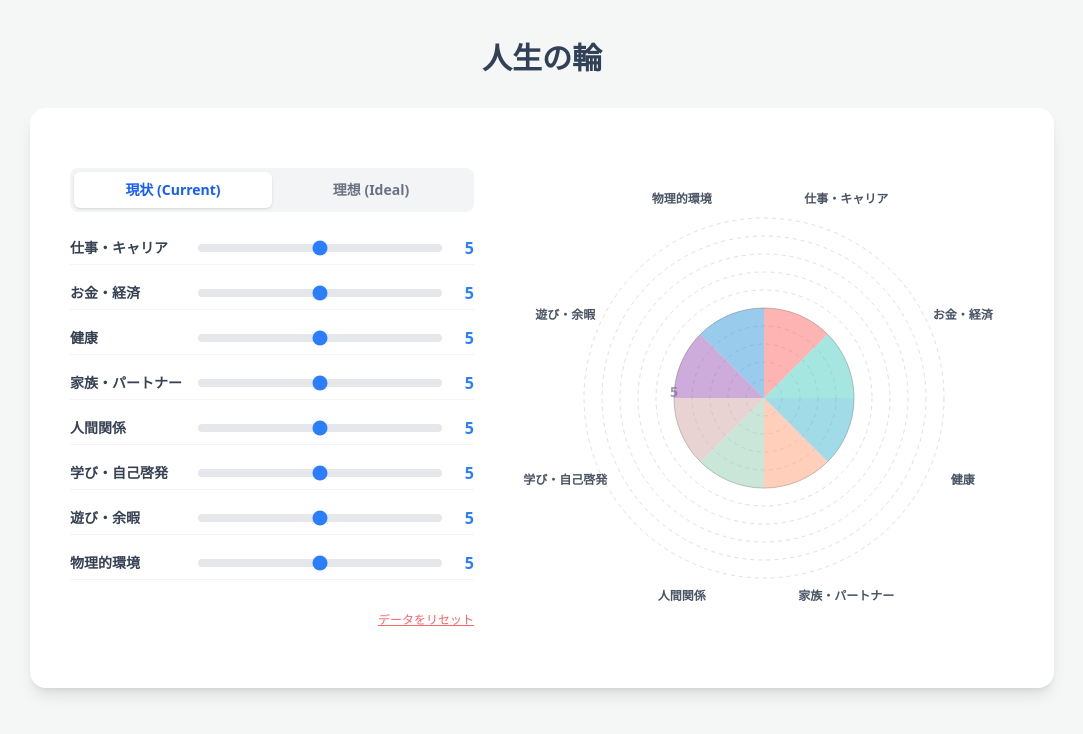
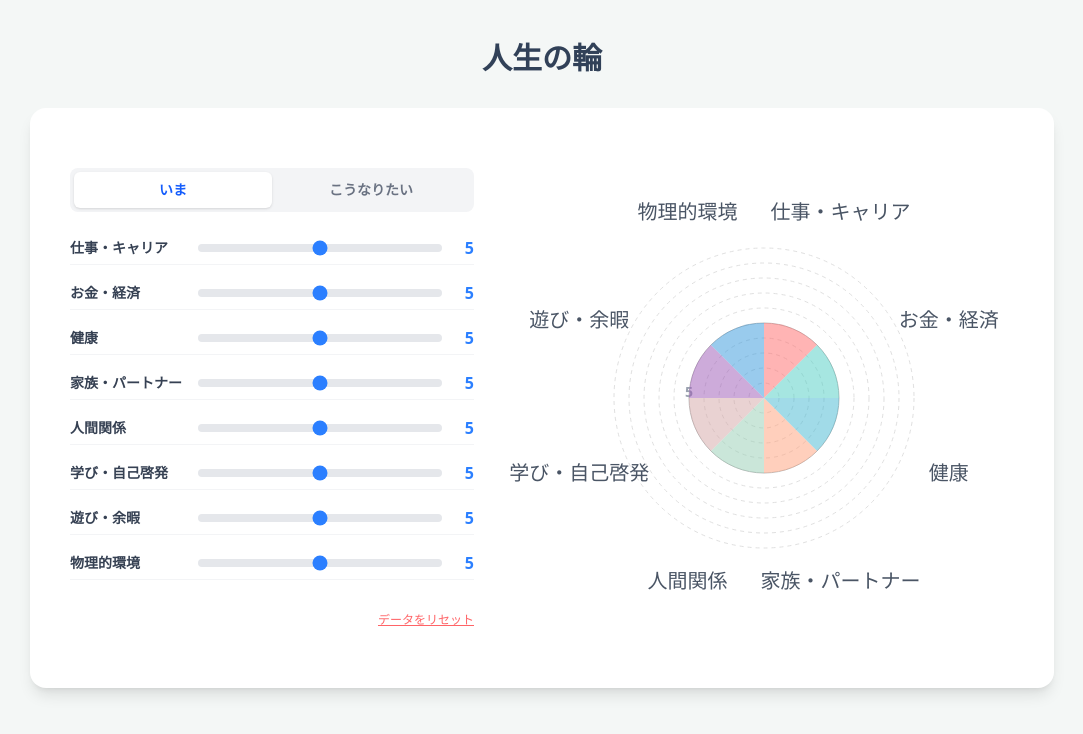
Before and after one commit to kazunori0909/wheel-of-life, a Next.js app: page / in a window 1280 px wide. Shown: the top 734 px of the page, without its empty margins (98-1181 px from the left). Built offline with nearby package versions, Linux system fonts and the light colour scheme.

Commit message:
ボタンの文言変更。ラベルのサイズを変更

```diff
--- a/src/components/ControlPanel.tsx
+++ b/src/components/ControlPanel.tsx
@@ -20,7 +20,7 @@ export const ControlPanel: React.FC<ControlPanelProps> = ({ categories, onScoreC
             editMode === 'current' ? 'bg-white text-blue-600 shadow-sm' : 'text-gray-500 hover:text-gray-700'
           }`}
         >
-          現状 (Current)
+          いま
         </button>
         <button
           onClick={() => changeEditMode('target')}
@@ -28,7 +28,7 @@ export const ControlPanel: React.FC<ControlPanelProps> = ({ categories, onScoreC
             editMode === 'target' ? 'bg-white text-blue-600 shadow-sm' : 'text-gray-500 hover:text-gray-700'
           }`}
         >
-          理想 (Ideal)
+          こうなりたい
         </button>
       </div>
       {categories.map((cat, index) => (
--- a/src/components/WheelChart.tsx
+++ b/src/components/WheelChart.tsx
@@ -116,7 +116,7 @@ export const WheelChart: React.FC<WheelChartProps> = ({
                     key={slice.id}
                     x={slice.labelPos.x}
                     y={slice.labelPos.y}
-                    className="text-[12px] font-bold fill-gray-600 pointer-events-none"
+                    className="text-[20px] font-medium fill-gray-600 pointer-events-none"
                     textAnchor="middle"
                     dominantBaseline="middle"
                 >
--- a/src/hooks/useWheelOfLife.ts
+++ b/src/hooks/useWheelOfLife.ts
@@ -14,8 +14,8 @@ export const CHART_CONFIG: ChartConfig = {
   maxScore: 10,
   width: 500,
   height: 500,
-  radius: 180,
-  labelRadius: 215,
+  radius: 150,
+  labelRadius: 200,
 };
 
 export type EditMode = "current" | "target";
```
